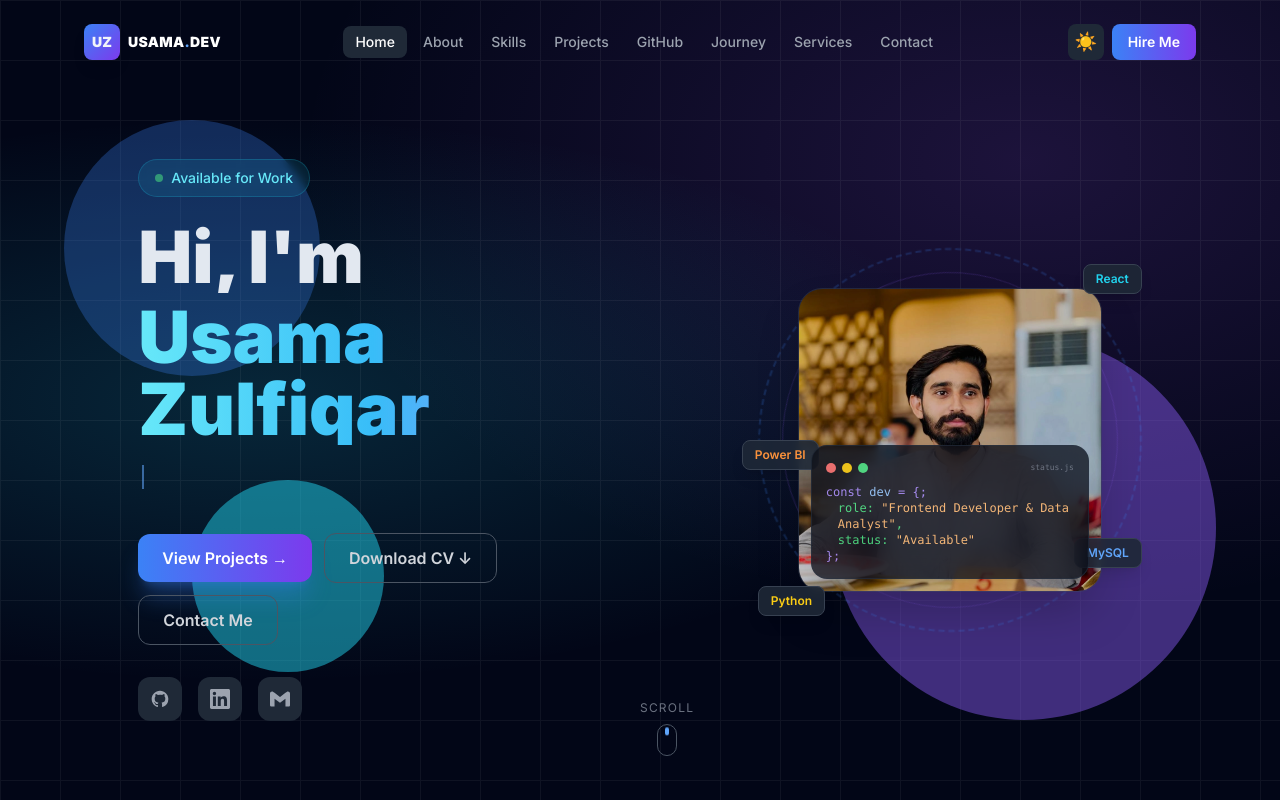
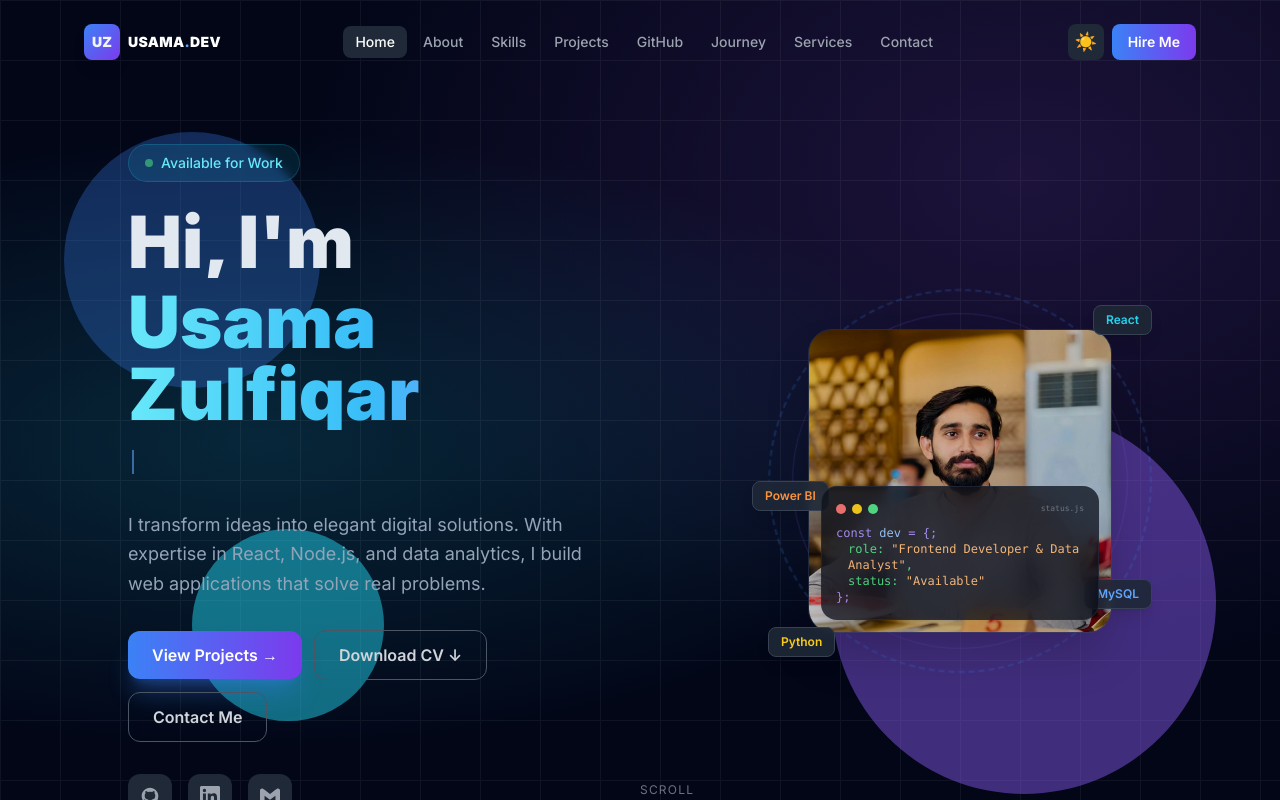
Before and after one commit to UsamaZulfiqar-7/Portfolio, a React (Vite) app: page / in a window 1280 px wide. Shown: the top 800 px of the page. Built offline with nearby package versions, Linux system fonts and the light colour scheme.

Commit message:
Update profile config, projects list, social links and resolve data references and styling bugs

```diff
--- a/src/components/About.jsx
+++ b/src/components/About.jsx
@@ -47,7 +47,7 @@ export default function About() {
               BSCS Final Year Student & Developer
             </h3>
             <p className="text-slate-600 dark:text-gray-400 leading-relaxed mb-6">
-              {personalInfo.bio}
+              {personalInfo.description}
             </p>
             <p className="text-slate-600 dark:text-gray-400 leading-relaxed mb-8">
               Currently pursuing my Bachelor's in Computer Science, I've built
--- a/src/components/Contact.jsx
+++ b/src/components/Contact.jsx
@@ -1,6 +1,7 @@
 import { useRef } from "react";
 import { useInView } from "../hooks/useInView";
 import { Mail, Phone, MapPin, Send } from "lucide-react";
+import { socialLinks } from "../data/config";
 export default function Contact() {
   const ref = useRef(null);
   const inView = useInView(ref, 0.1);
@@ -42,10 +43,10 @@ export default function Contact() {
               <div>
                 <h3 className="text-slate-900 dark:text-white font-bold mb-1">Email</h3>
                 <a
-                  href="mailto:usama@example.com"
+                  href={`mailto:${socialLinks.email}`}
                   className="text-slate-600 dark:text-gray-400 hover:text-blue-400 transition-colors"
                 >
-                  usamazulfiqar173@gmail.com
+                  {socialLinks.email}
                 </a>
               </div>
             </div>
--- a/src/components/Hero.jsx
+++ b/src/components/Hero.jsx
@@ -123,7 +123,7 @@ export default function Hero() {
             </span>
           </div>
           <p className="text-slate-400 text-lg max-w-xl mx-auto lg:mx-0 mb-8 leading-relaxed">
-            {personalInfo.tagline}
+            {personalInfo.description}
           </p>
           <div className="flex flex-wrap items-center justify-center lg:justify-start gap-3 mb-8">
             <MagneticButton
@@ -170,7 +170,7 @@ export default function Hero() {
               </svg>
             </a>
             <a
-              href={socialLinks.gmail}
+              href={"mailto:" + socialLinks.email}
               className="w-11 h-11 rounded-xl bg-slate-100 dark:bg-gray-800 hover:bg-red-500/20 border border-transparent hover:border-red-500/30 flex items-center justify-center text-slate-600 dark:text-gray-400 hover:text-red-400 transition-all duration-200 hover:scale-110 hover:-translate-y-1"
             >
               <svg viewBox="0 0 24 24" fill="currentColor" className="w-5 h-5">
@@ -206,7 +206,7 @@ export default function Hero() {
                 alt={personalInfo.name}
                 className="absolute inset-0 w-full h-full object-cover filter brightness-[0.8] group-hover:scale-105 transition-transform duration-700 ease-out"
               />
-              <div className="absolute bottom-3 left-3 right-3 bg-slate-50/80 dark:bg-gray-950/80 backdrop-blur-md border border-slate-200/80 dark:border-gray-800/80 p-3.5 rounded-2xl font-mono text-[10px] sm:text-xs leading-normal opacity-90 transition-all duration-300 group-hover:bg-slate-50/90 dark:group-hover:bg-slate-50 dark:-hover:bg-gray-950/90 shadow-lg z-10">
+              <div className="absolute bottom-3 left-3 right-3 bg-slate-50/80 dark:bg-gray-950/80 backdrop-blur-md border border-slate-200/80 dark:border-gray-800/80 p-3.5 rounded-2xl font-mono text-[10px] sm:text-xs leading-normal opacity-90 transition-all duration-300 group-hover:bg-slate-50/90 dark:group-hover:bg-gray-950/90 shadow-lg z-10">
                 <div className="flex items-center gap-1.5 mb-2">
                   <div className="w-2.5 h-2.5 rounded-full bg-red-400" />
                   <div className="w-2.5 h-2.5 rounded-full bg-yellow-400" />
--- a/src/components/Navbar.jsx
+++ b/src/components/Navbar.jsx
@@ -92,13 +92,13 @@ export default function Navbar() {
             className="lg:hidden w-9 h-9 rounded-lg bg-slate-100 dark:bg-gray-800 flex flex-col items-center justify-center gap-1.5"
           >
             <span
-              className={`block w-5 h-0.5 bg-white transition-all duration-300 ${menuOpen ? "rotate-45 translate-y-2" : ""}`}
+              className={`block w-5 h-0.5 bg-slate-900 dark:bg-white transition-all duration-300 ${menuOpen ? "rotate-45 translate-y-2" : ""}`}
             />
             <span
-              className={`block w-5 h-0.5 bg-white transition-all duration-300 ${menuOpen ? "opacity-0" : ""}`}
+              className={`block w-5 h-0.5 bg-slate-900 dark:bg-white transition-all duration-300 ${menuOpen ? "opacity-0" : ""}`}
             />
             <span
-              className={`block w-5 h-0.5 bg-white transition-all duration-300 ${menuOpen ? "-rotate-45 -translate-y-2" : ""}`}
+              className={`block w-5 h-0.5 bg-slate-900 dark:bg-white transition-all duration-300 ${menuOpen ? "-rotate-45 -translate-y-2" : ""}`}
             />
           </button>
         </div>
--- a/src/components/Projects.jsx
+++ b/src/components/Projects.jsx
@@ -1,7 +1,7 @@
 import { useRef, useState } from "react";
 import { projects } from "../data/config";
 import { useInView } from "../hooks/useInView";
-import { Github } from "lucide-react";
+import { Github, ExternalLink } from "lucide-react";
 import { TiltCard } from "./ui/SkiperUI";
 export default function Projects() {
   const ref = useRef(null);
@@ -101,7 +101,17 @@ export default function Projects() {
                     <Github className="w-4.5 h-4.5" />
                     <span>Source</span>
                   </a>
-
+                  {p.demo && (
+                    <a
+                      href={p.demo}
+                      target="_blank"
+                      rel="noreferrer"
+                      className="flex items-center gap-1.5 text-slate-600 dark:text-gray-400 hover:text-slate-900 dark:hover:text-white text-sm font-semibold transition-colors group/link"
+                    >
+                      <ExternalLink className="w-4.5 h-4.5" />
+                      <span>Demo</span>
+                    </a>
+                  )}
                 </div>
               </div>
             </div>
--- a/src/data/config.js
+++ b/src/data/config.js
@@ -8,7 +8,7 @@ export const personalInfo = {
 
 export const socialLinks = {
   github: "https://github.com/UsamaZulfiqar-7",
-  linkedin: "https://www.linkedin.com/in/rana-usama-1433aa278/?skipRedirect=true",
+  linkedin: "https://www.linkedin.com/in/usama-zulfiqar-2570ba343/",
   twitter: "https://twitter.com",
   email: "usamazulfiqar173@gmail.com",
 };
@@ -56,69 +56,88 @@ export const skills = {
 export const projects = [
   {
   id: 1,
-    title: "E-Commerce Platform",
+  title: "LostLink-AI-Web-App",
   description:
-      "Full-stack MERN application with payment integration, real-time inventory tracking, and admin dashboard for managing products and orders.",
+    "Smart Lost and Found web application that connects people who lose items with people who find them. The system uses role-based authentication, QR codes, location tracking, real-time notifications, admin-approved chat, and ResNet50 AI-powered image similarity matching to identify potential lost and found item matches.",
   category: "Web Development",
-    tech: ["React", "Node.js", "MongoDB", "Stripe"],
-    gradient: "from-blue-500 to-cyan-500",
-    github: "https://github.com/UsamaZulfiqar-7/ecommerce",
-    demo: "https://ecommerce-demo.com",
+  tech: [
+    "React.js",
+    "Vite",
+    "Tailwind CSS",
+    "Node.js",
+    "Express.js",
+    "MongoDB",
+    "Mongoose",
+    "Python",
+    "FastAPI",
+    "ResNet50",
+    "Socket.io",
+    "JWT",
+    "QR Code",
+    "Leaflet",
+    "Framer Motion"
+  ],
+  gradient: "from-blue-500 to-purple-600",
+  github: "https://github.com/UsamaZulfiqar-7/LostLink-AI-Web-App.git",
 },
   {
     id: 2,
-    title: "Sales Analytics Dashboard",
+    title: "CleanAI — Smart Data Cleaning Assistant",
     description:
-      "Interactive Power BI dashboard analyzing quarterly sales trends, customer segmentation, and regional performance metrics with automated reporting.",
+      "AI-assisted data cleaning tool that detects column types automatically, removes duplicates, patches missing values, validates emails/phones, standardizes dates, flags outliers, and generates a full data quality dashboard with a downloadable PDF report.",
     category: "Data Analytics",
-    tech: ["Power BI", "Python", "Excel"],
-    gradient: "from-emerald-500 to-teal-500",
-    github: "https://github.com/UsamaZulfiqar-7/analytics",
-    demo: "https://analytics-demo.com",
+    tech: ["Python", "Streamlit", "Pandas", "Plotly", "ReportLab"],
+    gradient: "from-amber-500 to-emerald-600",
+    github: "https://github.com/UsamaZulfiqar-7/CleanAI",
   },
   {
     id: 3,
-    title: "Machine Learning Model",
+    title: "Secret Love Surprise",
     description:
-      "Predictive ML model using scikit-learn and TensorFlow to forecast customer churn with 92% accuracy, including comprehensive data preprocessing.",
-    category: "Machine Learning",
-    tech: ["Python", "TensorFlow", "Pandas"],
-    gradient: "from-violet-500 to-purple-500",
-    github: "https://github.com/UsamaZulfiqar-7/ml-model",
-    demo: "https://ml-demo.com",
+        "A romantic interactive surprise website featuring a secret love message, special memories, photos, and memorable moments with an elegant and engaging user experience.",
+    category: "Web Development",
+    tech: ["HTML", "CSS", "JavaScript"],
+    gradient: "from-pink-500 to-rose-500",
+    github: "https://github.com/UsamaZulfiqar-7/Secret-Love-Surprise",
 },
   {
   id: 4,
-    title: "Task Management App",
+  title: "SAM — Voice-Controlled Desktop Agent",
   description:
-      "React app with drag-and-drop functionality, team collaboration features, and real-time updates using Firebase and Context API.",
-    category: "Web Development",
-    tech: ["React", "Firebase", "Tailwind"],
-    gradient: "from-pink-500 to-rose-500",
-    github: "https://github.com/UsamaZulfiqar-7/tasks",
-    demo: "https://tasks-demo.com",
+    "Wake-word activated Windows automation agent built in Python. Listens for voice commands and performs system tasks — opening apps, web/YouTube search, volume control, screenshots, PC lock/shutdown, and file search — with offline text-to-speech feedback. ⚠️ Still in progress — not complete yet, actively being refined and tested.",
+  category: "AI / Automation",
+  tech: ["Python", "SpeechRecognition", "PyAudio", "pyttsx3", "PyAutoGUI", "Anthropic API"],
+  gradient: "from-indigo-500 to-purple-500",
+  status: "In Progress",
+  github: "https://github.com/UsamaZulfiqar-7/Sam-Agent.git",
 },
   {
   id: 5,
-    title: "Customer Insights Report",
+  title: "SQL Sales Dataset Project",
   description:
-      "Comprehensive data analysis using Python (pandas, matplotlib) to extract business intelligence from customer datasets with actionable recommendations.",
-    category: "Data Analytics",
-    tech: ["Python", "Pandas", "Matplotlib"],
-    gradient: "from-orange-500 to-yellow-500",
-    github: "https://github.com/UsamaZulfiqar-7/insights",
-    demo: "https://insights-demo.com",
+    "SQL-based data analysis project using Customers, Orders, and Products datasets to practice relational database concepts, complex SQL queries, joins, aggregations, filtering, and sales insights.",
+  category: "Database & SQL",
+  tech: ["SQL", "MySQL", "Database", "Data Analysis"],
+  gradient: "from-cyan-500 to-blue-600",
+  github: "https://github.com/UsamaZulfiqar-7/SQL-Sales-Dataset-Project.git",
 },
   {
-    id: 6,
-    title: "Weather Forecasting API",
+    id: 3,
+    title: "Namaz Accountability Lock",
     description:
-      "RESTful API built with Node.js and Express, integrated with real-time weather data providers, deployed on AWS with comprehensive documentation.",
-    category: "Web Development",
-    tech: ["Node.js", "Express", "AWS"],
-    gradient: "from-sky-500 to-blue-500",
-    github: "https://github.com/UsamaZulfiqar-7/weather",
-    demo: "https://weather-demo.com",
+        "A premium Android Islamic digital-wellbeing app that helps users maintain prayer consistency through configurable reminders, accountability tracking, prayer streaks, and an optional phone restriction system when a prayer is missed.Not Complete Yet.",
+    category: "Android Development",
+    tech: [
+        "Kotlin",
+        "Jetpack Compose",
+        "Android SDK",
+        "Room",
+        "DataStore",
+        "WorkManager",
+        "AlarmManager"
+    ],
+    gradient: "from-emerald-500 to-teal-500",
+    github: "https://github.com/YourUsername/namaz-accountability-lock",
 },
 ];
 
```
Lines whose indentation alone changed are shown as unchanged.
